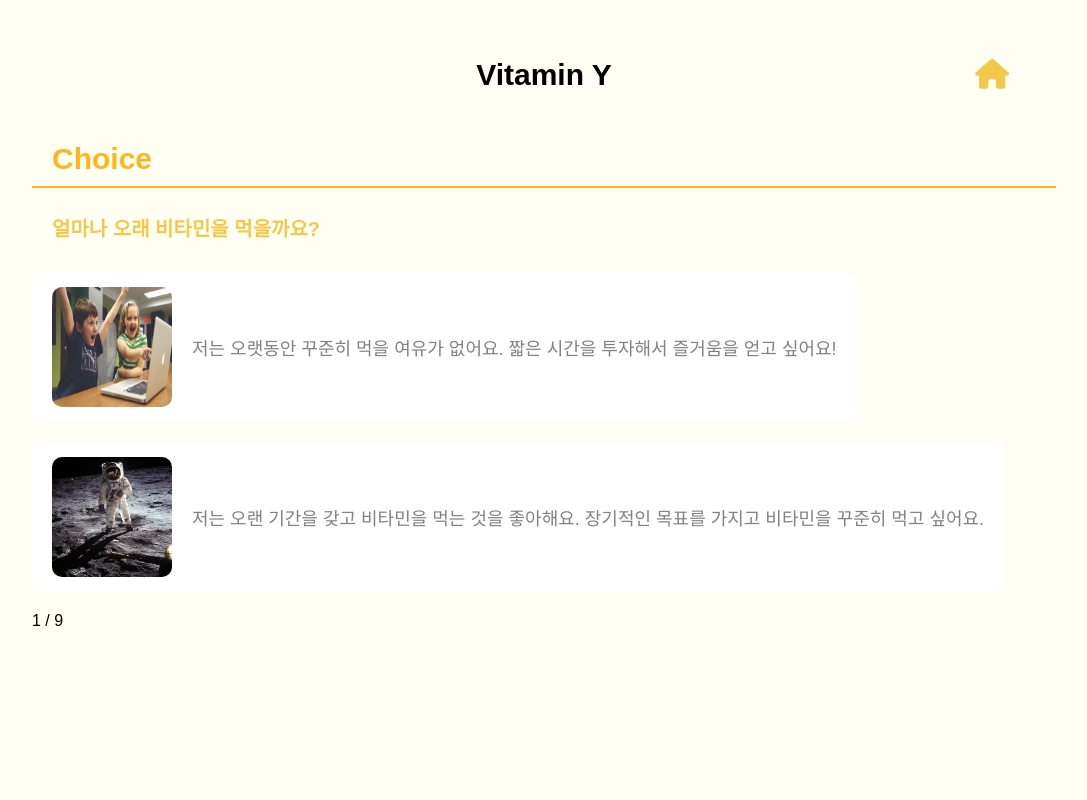
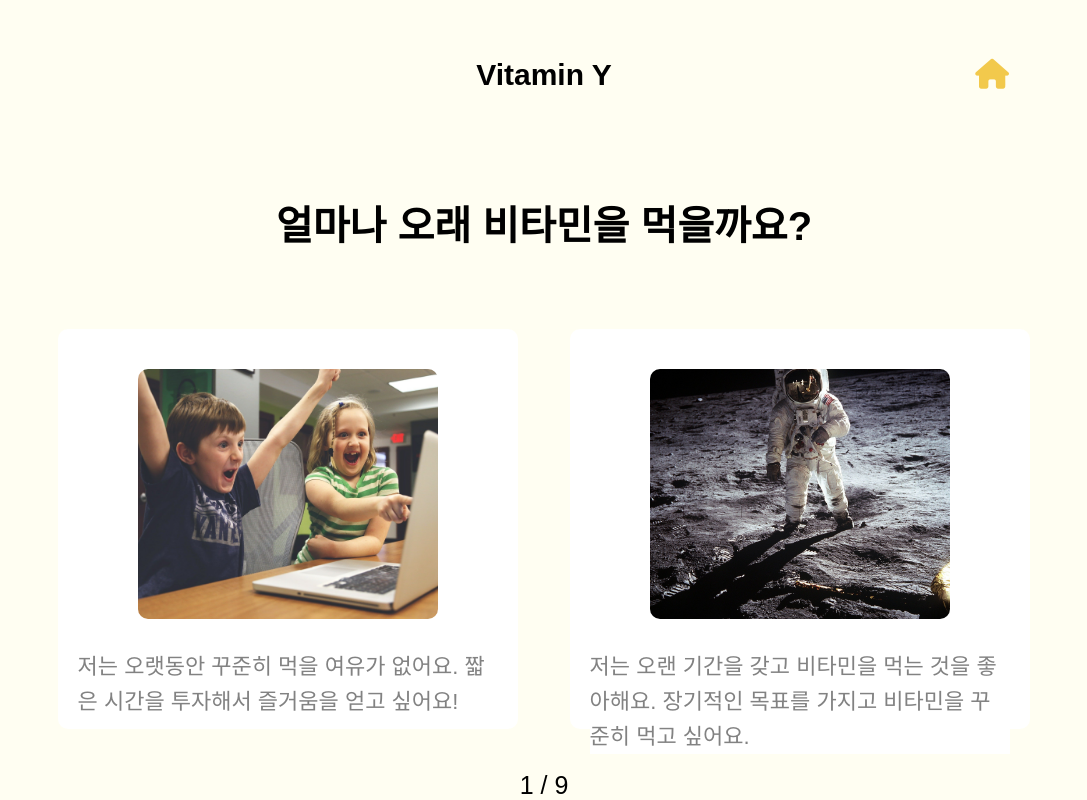
Before and after one commit to CodeSoom/project-react-3-Najeong-Kim, a React app: page /project-react-3-Najeong-Kim/choice/1 in a window 1280 px wide. Shown: the whole page, without its empty margins (96-1183 px from the left). Built offline with nearby package versions, Linux system fonts and the light colour scheme; a web font is replaced by a local one.

Commit message:
ChoicePage 디자인 변경

```diff
--- a/src/ChoiceContainer.jsx
+++ b/src/ChoiceContainer.jsx
@@ -8,16 +8,24 @@ import { selectChoice } from './actions';
 
 import { choicesImages } from './assets/images';
 
-import Title from './styles/Title';
-import List from './styles/List';
-import Item from './styles/Item';
 import ChoiceButton from './styles/ChoiceButton';
 
 const Question = styled.h3({
-  paddingLeft: '20px',
-  paddingBottom: '10px',
-  color: '#F2C94C',
-  fontSize: '20px',
+  margin: '10% 0 5% 0',
+  textAlign: 'center',
+  fontSize: '40px',
+});
+
+const List = styled.ul({
+  display: 'grid',
+  gridTemplateColumns: 'repeat(2, 1fr)',
+  listStyle: 'none',
+  margin: '0',
+  padding: '0',
+});
+
+const Item = styled.li({
+  margin: '5%',
 });
 
 export default function ChoiceContainer({ choiceId, question, choices, onChoiceClick }) {
@@ -30,17 +38,15 @@ export default function ChoiceContainer({ choiceId, question, choices, onChoiceC
 
   return (
     <div>
-      <Title>Choice</Title>
       <Question>{question}</Question>
       <List>
-
         {choices.map((choice) => (
           <Item key={choice.id}>
             <ChoiceButton
               type="button"
               onClick={() => handleClick(choice.id)}
             >
-              <img src={choicesImages[(choiceId - 1) * 2 + choice.id]} />
+              <div><img src={choicesImages[(choiceId - 1) * 2 + choice.id]} /></div>
               <p>{choice.text}</p>
             </ChoiceButton>
           </Item>
--- a/src/ProgressContainer.jsx
+++ b/src/ProgressContainer.jsx
@@ -1,7 +1,15 @@
 import React from 'react';
+
+import styled from '@emotion/styled';
+
+const Progress = styled.div({
+  marginTop: '2vh',
+  textAlign: 'center',
+  fontSize: '25px',
+});
 
 export default function ProgressContainer({ id }) {
   return (
-    <div>{id} / 9</div>
+    <Progress>{id} / 9</Progress>
   )
 }
--- a/src/styles/ChoiceButton.jsx
+++ b/src/styles/ChoiceButton.jsx
@@ -1,30 +1,43 @@
 import styled from '@emotion/styled';
 
 const ChoiceButton = styled.button({
-  display: 'flex',
-  justifyContent: 'center',
+  display: 'grid',
+  gridTemplateRows: 'auto 1fr',
   alignItems: 'center',
   padding: '20px',
   backgroundColor: 'white',
   color: '#828282',
   border: 'none',
-  fontSize: '18px',
+  fontSize: '22px',
+  lineHeight: '35px',
   textAlign: 'left',
-  height: '150px',
+  height: '50vh',
+  padding: '20px',
   borderRadius: '10px',
+  cursor: 'pointer',
   '&:hover': {
-    boxShadow: '0px 0px 5px 1px rgba(0, 0, 0, 0.07)',
+    boxShadow: '0px 0px 20px 5px rgba(0, 0, 0, 0.05)',
   },
   '&:focus': {
     outline: 'none',
   },
-  '& img': {
-    width: '120px',
-    height: '120px',
-    marginRight: '20px',
-    borderRadius: '10px',
+  '& > div': {
+    backgroundColor: 'inherit',
+    display: 'flex',
+    justifyContent: 'center',
+    alignItems: 'center',
+    '& img': {
+      width: '30vw',
+      maxWidth: '300px',
+      height: '25vw',
+      maxHeight: '250px',
+      objectFit: 'cover',
+      margin: '20px 0',
+      borderRadius: '10px',
+    },
   },
   '& p': {
+    margin: '10px 0',
     backgroundColor: 'white',
   }
 });
```
